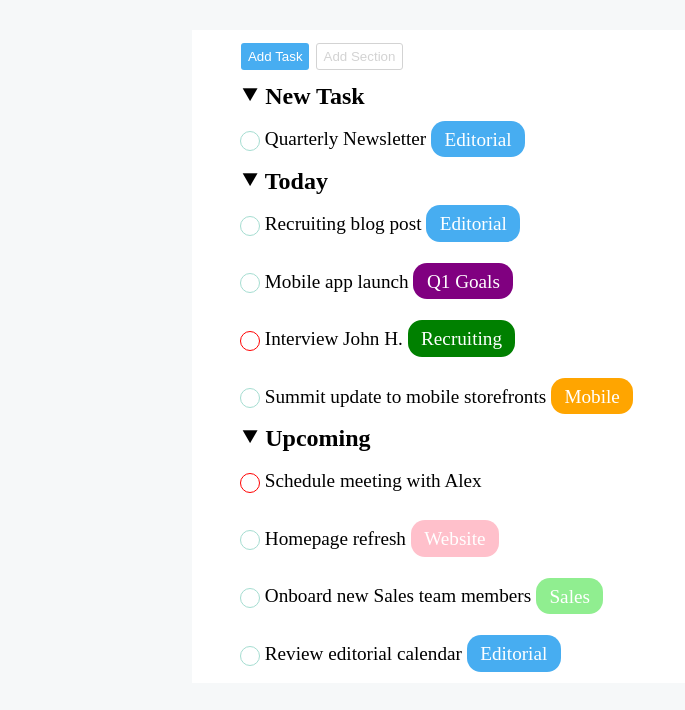
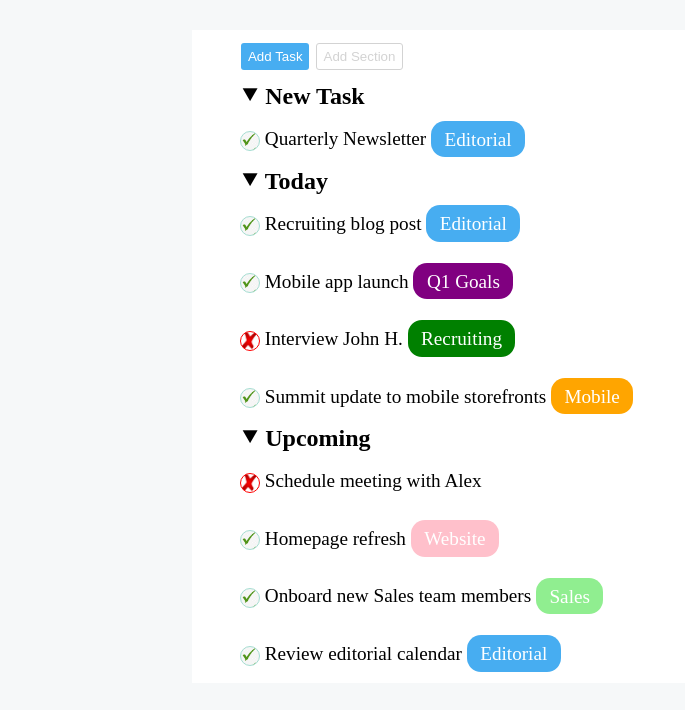
Before and after one commit to filauro1989/html-css-toboolist, a plain HTML site: page index.html in a window 1280 px wide. Shown: the part 72-782 px from the top of the page, without its empty margins (0-685 px from the left). Drawn offline with Linux system fonts and the light colour scheme.

Commit message:
inserimenti spunte checkbox

```diff
--- a/css/style.css
+++ b/css/style.css
@@ -97,9 +97,11 @@ ul {
 }
 .checkbox-done {
     border: 1.7px solid #A5DDD1;
-
+    background-image: url(../img/spunta-verde.jpg);
+    background-size: contain;
 }
 .checkbox-denied {
     border: 1.7px solid red;
-
+    background-image: url(../img/spunta-rossa.png);
+    background-size: contain;
 }
```
Also changed, not shown: img/spunta-rossa.png (added), img/spunta-verde.jpg (added).
